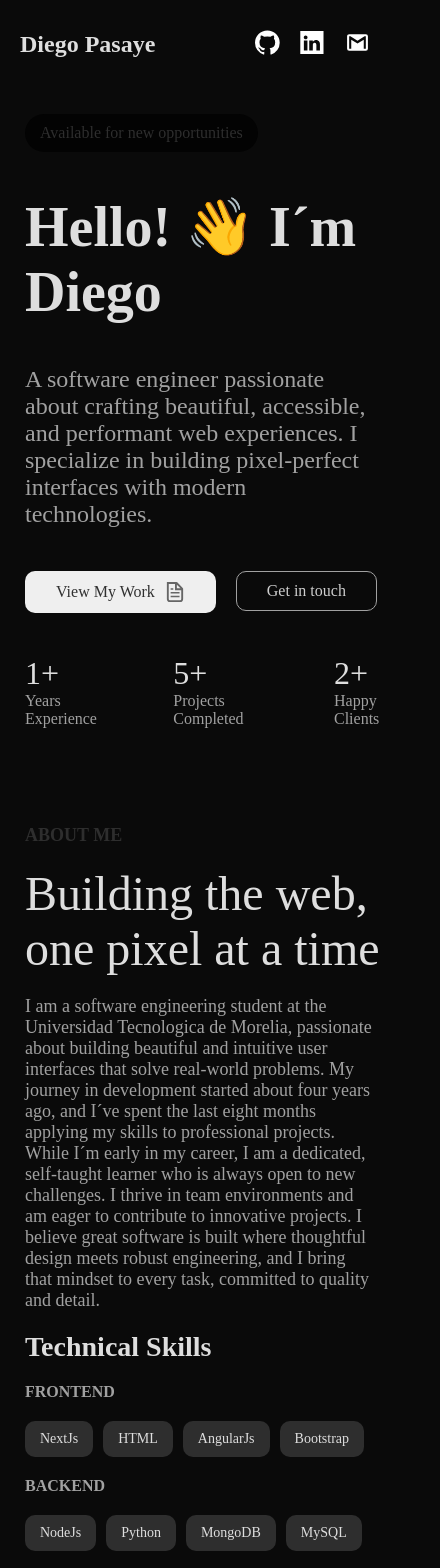
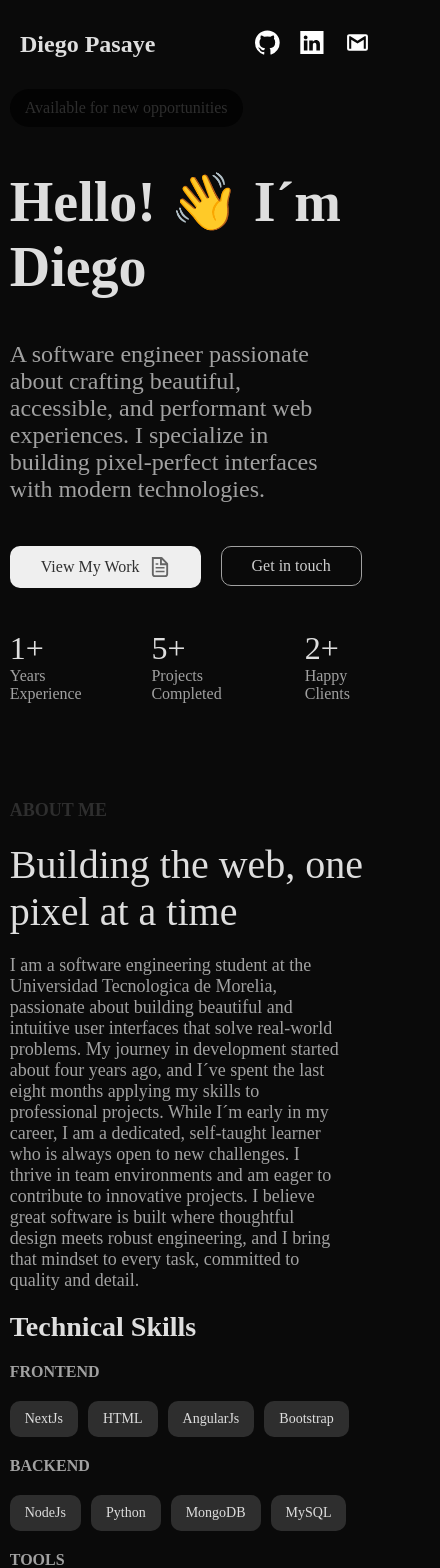
Before and after one commit to DiegoPasaye/portafolio, a Next.js app: page / in a window 390 px wide. Shown: the top 1568 px of the page, 440 px wide, since content can reach past the window. Built offline with nearby package versions, Linux system fonts and the light colour scheme.

Commit message:
solucion padding del body

```diff
--- a/src/app/components/aboutMe/AboutMe.module.css
+++ b/src/app/components/aboutMe/AboutMe.module.css
@@ -10,9 +10,7 @@
     color: oklch(0.300 0 0);
     font-size: 18px;
 }
-.aboutMe span{
-    font-size: 48px;
-}
+
 .aboutMe p{
     color: oklch(0.708 0 0);
     width: 70%;
--- a/src/app/components/aboutMe/AboutMe.tsx
+++ b/src/app/components/aboutMe/AboutMe.tsx
@@ -3,9 +3,9 @@ import styles from './AboutMe.module.css'
 export default function AboutMe() {
     return(
         <div className={styles.aboutMe} id='aboutMe'>
-            <h2>ABOUT ME</h2>
+            <h2 className='miniTittle'>ABOUT ME</h2>
 
-            <span>Building the web, one pixel at a time</span>
+            <span className='tittle'>Building the web, one pixel at a time</span>
 
             <p>I am a software engineering student at the Universidad Tecnologica de Morelia, passionate about building beautiful and intuitive user interfaces that solve real-world problems. My journey in development started about four years ago, and I´ve spent the last eight months applying my skills to professional projects.
 
--- a/src/app/globals.css
+++ b/src/app/globals.css
@@ -26,7 +26,12 @@ button, a{
   cursor: pointer;
 }
 nav{
-    position: sticky;
-    top: 0;
-    align-self: flex-start;
+  position: sticky;
+  top: 0;
+  align-self: flex-start;
 }
+@media(max-width: 500px){
+  .tittle{
+    font-size: 40px;
+  }
+}
--- a/src/app/page.module.css
+++ b/src/app/page.module.css
@@ -29,7 +29,13 @@
 .pageBody{
   padding: 25px;
 }
+
 @media(max-width:850px){
+  .pageBody{
+    padding: 0;
+    width: 95%;
+    margin-left: 2.5%;
+  }
   .page{
     display: flex;
     flex-direction: column;
```
